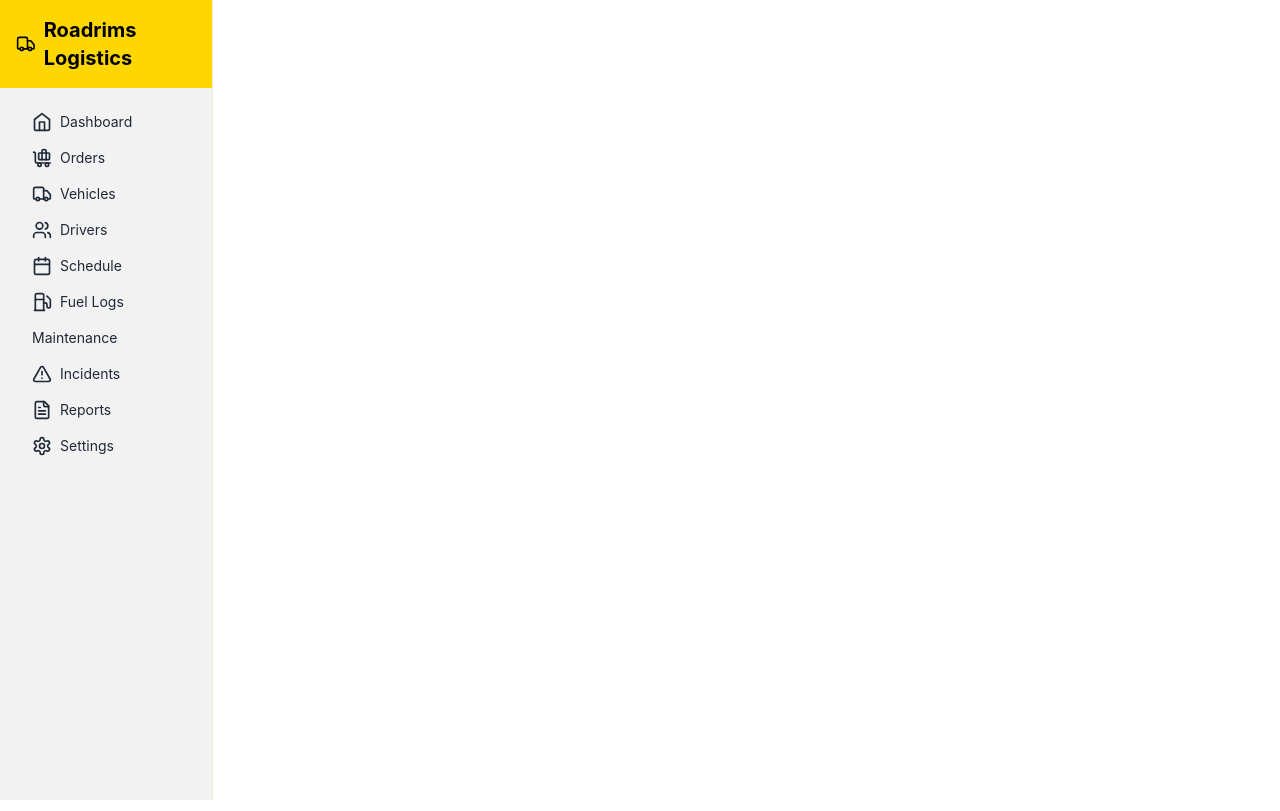
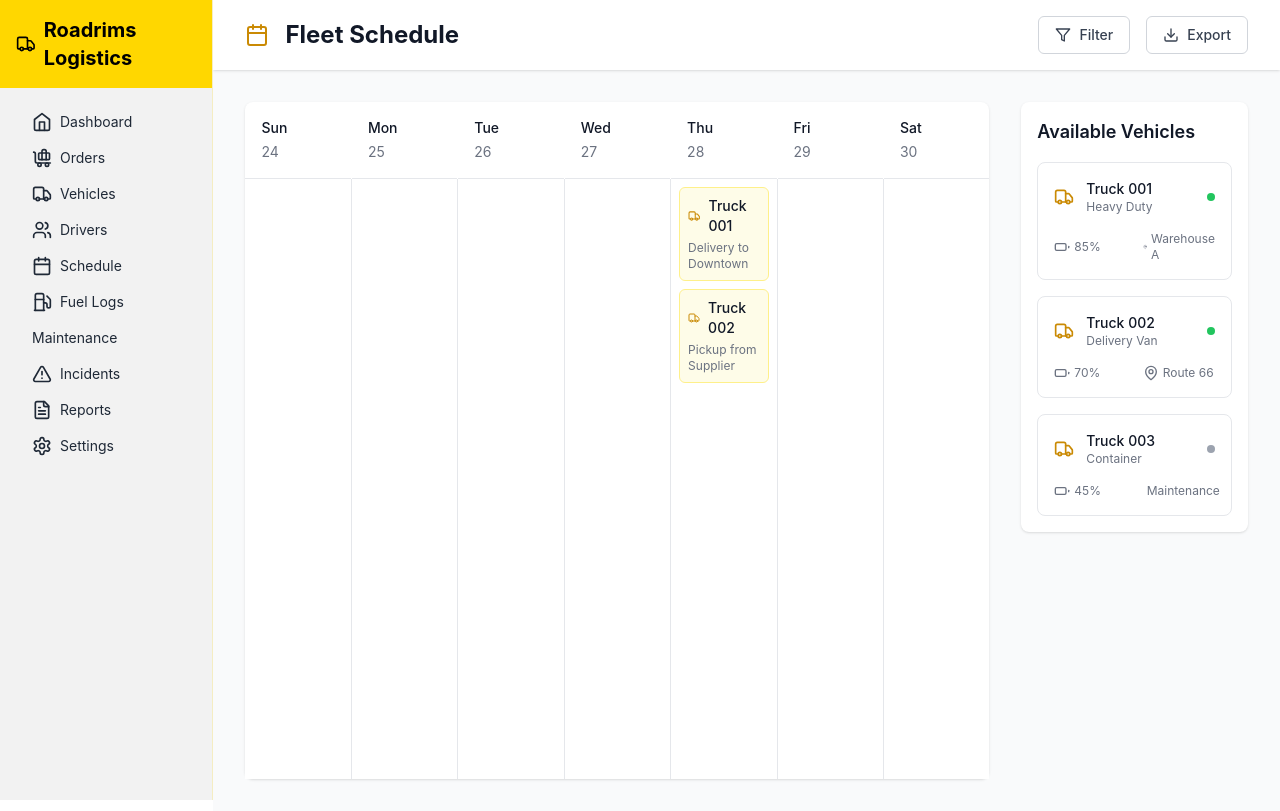
Before and after one commit to Joeeazy/fleet_mgm_system, a React (Vite) app in the folder frontend/: page /schedule in a window 1280 px wide. Built offline with nearby package versions, Linux system fonts and the light colour scheme; no server answers.

Commit message:
fleet schedules

```diff
--- a/frontend/src/App.jsx
+++ b/frontend/src/App.jsx
@@ -9,6 +9,7 @@ import Dashboard from "./components/Dashboard";
 import { useUserStore } from "./stores/useUserStore.js";
 import LoadingSpinner from "./components/ui/LoadingSpinner";
 import { useEffect } from "react";
+import SchedulePage from "./pages/SchedulePage";
 
 function App() {
   const { user, checkAuth, checkingAuth } = useUserStore();
@@ -32,7 +33,7 @@ function App() {
           <Routes>
             <Route path="/" element={<LoginPage />} />
             <Route path="/home" element={<HomePage />} />
-
+            <Route path="/schedule" element={<SchedulePage />} />
             <Route path="/dashboard" element={<Dashboard />} />
             <Route
               path="/signup"
--- a/frontend/src/components/Sidebar.jsx
+++ b/frontend/src/components/Sidebar.jsx
@@ -60,12 +60,15 @@ const Sidebar = () => {
           </li>
         </Link>
 
+        <Link to="/schedule">
           <li>
             <a className="flex items-center gap-2 hover:bg-primary/10 active:bg-primary/20">
               <Calendar className="w-5 h-5" />
               Schedule
             </a>
           </li>
+        </Link>
+
         <li>
           <a className="flex items-center gap-2 hover:bg-primary/10 active:bg-primary/20">
             <Fuel className="w-5 h-5" />
--- /dev/null
+++ b/frontend/src/components/schedule/ScheduleCalendar.jsx
@@ -0,0 +1,43 @@
+import { useState } from "react";
+import { format, startOfWeek, addDays } from "date-fns";
+import { useScheduleContext } from "../../context/ScheduleContext";
+import ScheduleEvent from "./ScheduleEvent";
+
+const ScheduleCalendar = () => {
+  const { currentDate, scheduleEvents } = useScheduleContext();
+  const startDate = startOfWeek(currentDate);
+
+  const weekDays = [...Array(7)].map((_, index) => addDays(startDate, index));
+
+  return (
+    <div className="bg-white rounded-lg shadow">
+      <div className="grid grid-cols-7 gap-px">
+        {weekDays.map((day) => (
+          <div key={day.toString()} className="p-4 border-b">
+            <div className="text-sm font-medium text-gray-900">
+              {format(day, "EEE")}
+            </div>
+            <div className="mt-1 text-sm text-gray-500">{format(day, "d")}</div>
+          </div>
+        ))}
+      </div>
+
+      <div className="grid grid-cols-7 gap-px bg-gray-200 h-[600px]">
+        {weekDays.map((day) => (
+          <div key={day.toString()} className="relative bg-white p-2">
+            {scheduleEvents
+              .filter(
+                (event) =>
+                  format(event.date, "yyyy-MM-dd") === format(day, "yyyy-MM-dd")
+              )
+              .map((event) => (
+                <ScheduleEvent key={event.id} event={event} />
+              ))}
+          </div>
+        ))}
+      </div>
+    </div>
+  );
+};
+
+export default ScheduleCalendar;
--- /dev/null
+++ b/frontend/src/components/schedule/ScheduleEvent.jsx
@@ -0,0 +1,22 @@
+import { motion } from "framer-motion";
+import { Truck } from "lucide-react";
+
+const ScheduleEvent = ({ event }) => {
+  return (
+    <motion.div
+      initial={{ opacity: 0, y: 10 }}
+      animate={{ opacity: 1, y: 0 }}
+      className="mb-2 p-2 bg-yellow-50 border border-yellow-200 rounded-md cursor-pointer hover:bg-yellow-100"
+    >
+      <div className="flex items-center space-x-2">
+        <Truck className="h-4 w-4 text-yellow-600" />
+        <span className="text-sm font-medium text-gray-900">
+          {event.vehicleId}
+        </span>
+      </div>
+      <div className="mt-1 text-xs text-gray-500">{event.description}</div>
+    </motion.div>
+  );
+};
+
+export default ScheduleEvent;
--- /dev/null
+++ b/frontend/src/components/schedule/ScheduleHeader.jsx
@@ -0,0 +1,31 @@
+import { Calendar, Filter, Download } from "lucide-react";
+import { useScheduleContext } from "../../context/ScheduleContext";
+
+const ScheduleHeader = () => {
+  const { currentDate, setCurrentDate } = useScheduleContext();
+
+  return (
+    <div className="bg-white shadow">
+      <div className="max-w-7xl mx-auto px-4 sm:px-6 lg:px-8 py-4">
+        <div className="flex items-center justify-between">
+          <div className="flex items-center space-x-4">
+            <Calendar className="h-6 w-6 text-yellow-600" />
+            <h1 className="text-2xl font-bold text-gray-900">Fleet Schedule</h1>
+          </div>
+
+          <div className="flex items-center space-x-4">
+            <button className="flex items-center px-4 py-2 text-sm font-medium text-gray-700 bg-white border border-gray-300 rounded-md hover:bg-gray-50">
+              <Filter className="h-4 w-4 mr-2" />
+              Filter
+            </button>
+            <button className="flex items-center px-4 py-2 text-sm font-medium text-gray-700 bg-white border border-gray-300 rounded-md hover:bg-gray-50">
+              <Download className="h-4 w-4 mr-2" />
+              Export
+            </button>
+          </div>
+        </div>
+      </div>
+    </div>
+  );
+};
+export default ScheduleHeader;
--- /dev/null
+++ b/frontend/src/components/schedule/ScheduleList.jsx
@@ -0,0 +1,29 @@
+import { motion } from "framer-motion";
+import { useScheduleContext } from "../../context/ScheduleContext";
+import VehicleCard from "./ScheduleVehicle";
+
+const VehicleList = () => {
+  const { vehicles } = useScheduleContext();
+
+  return (
+    <div className="bg-white rounded-lg shadow p-4">
+      <h2 className="text-lg font-semibold text-gray-900 mb-4">
+        Available Vehicles
+      </h2>
+      <div className="space-y-4">
+        {vehicles.map((vehicle, index) => (
+          <motion.div
+            key={vehicle.id}
+            initial={{ opacity: 0, x: 20 }}
+            animate={{ opacity: 1, x: 0 }}
+            transition={{ delay: index * 0.1 }}
+          >
+            <VehicleCard vehicle={vehicle} />
+          </motion.div>
+        ))}
+      </div>
+    </div>
+  );
+};
+
+export default VehicleList;
--- /dev/null
+++ b/frontend/src/components/schedule/ScheduleVehicle.jsx
@@ -0,0 +1,37 @@
+import { Truck, Battery, MapPin } from "lucide-react";
+
+const VehicleCard = ({ vehicle }) => {
+  return (
+    <div className="p-4 border border-gray-200 rounded-lg hover:border-yellow-500 transition-colors duration-200">
+      <div className="flex items-center justify-between">
+        <div className="flex items-center space-x-3">
+          <Truck className="h-5 w-5 text-yellow-600" />
+          <div>
+            <h3 className="text-sm font-medium text-gray-900">
+              {vehicle.name}
+            </h3>
+            <p className="text-xs text-gray-500">{vehicle.type}</p>
+          </div>
+        </div>
+        <div
+          className={`h-2 w-2 rounded-full ${
+            vehicle.status === "active" ? "bg-green-500" : "bg-gray-400"
+          }`}
+        />
+      </div>
+
+      <div className="mt-4 grid grid-cols-2 gap-4 text-xs text-gray-500">
+        <div className="flex items-center">
+          <Battery className="h-4 w-4 mr-1" />
+          {vehicle.fuel}%
+        </div>
+        <div className="flex items-center">
+          <MapPin className="h-4 w-4 mr-1" />
+          {vehicle.location}
+        </div>
+      </div>
+    </div>
+  );
+};
+
+export default VehicleCard;
--- /dev/null
+++ b/frontend/src/context/ScheduleContext.jsx
@@ -0,0 +1,65 @@
+import { createContext, useContext, useState } from "react";
+
+const ScheduleContext = createContext();
+
+export const useScheduleContext = () => useContext(ScheduleContext);
+
+export const ScheduleProvider = ({ children }) => {
+  const [currentDate, setCurrentDate] = useState(new Date());
+
+  // Mock data - replace with actual data from your API
+  const [vehicles] = useState([
+    {
+      id: 1,
+      name: "Truck 001",
+      type: "Heavy Duty",
+      status: "active",
+      fuel: 85,
+      location: "Warehouse A",
+    },
+    {
+      id: 2,
+      name: "Truck 002",
+      type: "Delivery Van",
+      status: "active",
+      fuel: 70,
+      location: "Route 66",
+    },
+    {
+      id: 3,
+      name: "Truck 003",
+      type: "Container",
+      status: "inactive",
+      fuel: 45,
+      location: "Maintenance",
+    },
+  ]);
+
+  const [scheduleEvents] = useState([
+    {
+      id: 1,
+      vehicleId: "Truck 001",
+      date: new Date(),
+      description: "Delivery to Downtown",
+    },
+    {
+      id: 2,
+      vehicleId: "Truck 002",
+      date: new Date(),
+      description: "Pickup from Supplier",
+    },
+  ]);
+
+  return (
+    <ScheduleContext.Provider
+      value={{
+        currentDate,
+        setCurrentDate,
+        vehicles,
+        scheduleEvents,
+      }}
+    >
+      {children}
+    </ScheduleContext.Provider>
+  );
+};
--- /dev/null
+++ b/frontend/src/pages/SchedulePage.jsx
@@ -0,0 +1,31 @@
+import { motion } from "framer-motion";
+import ScheduleHeader from "../components/schedule/ScheduleHeader";
+import ScheduleCalendar from "../components/schedule/ScheduleCalendar";
+import VehicleList from "../components/schedule/ScheduleList";
+import { ScheduleProvider } from "../context/ScheduleContext";
+
+const SchedulePage = () => {
+  return (
+    <ScheduleProvider>
+      <motion.div
+        initial={{ opacity: 0 }}
+        animate={{ opacity: 1 }}
+        className="min-h-screen bg-gray-50"
+      >
+        <ScheduleHeader />
+        <div className="max-w-7xl mx-auto px-4 sm:px-6 lg:px-8 py-8">
+          <div className="grid grid-cols-1 lg:grid-cols-4 gap-8">
+            <div className="lg:col-span-3">
+              <ScheduleCalendar />
+            </div>
+            <div className="lg:col-span-1">
+              <VehicleList />
+            </div>
+          </div>
+        </div>
+      </motion.div>
+    </ScheduleProvider>
+  );
+};
+
+export default SchedulePage;
```
Lines whose indentation alone changed are shown as unchanged.
